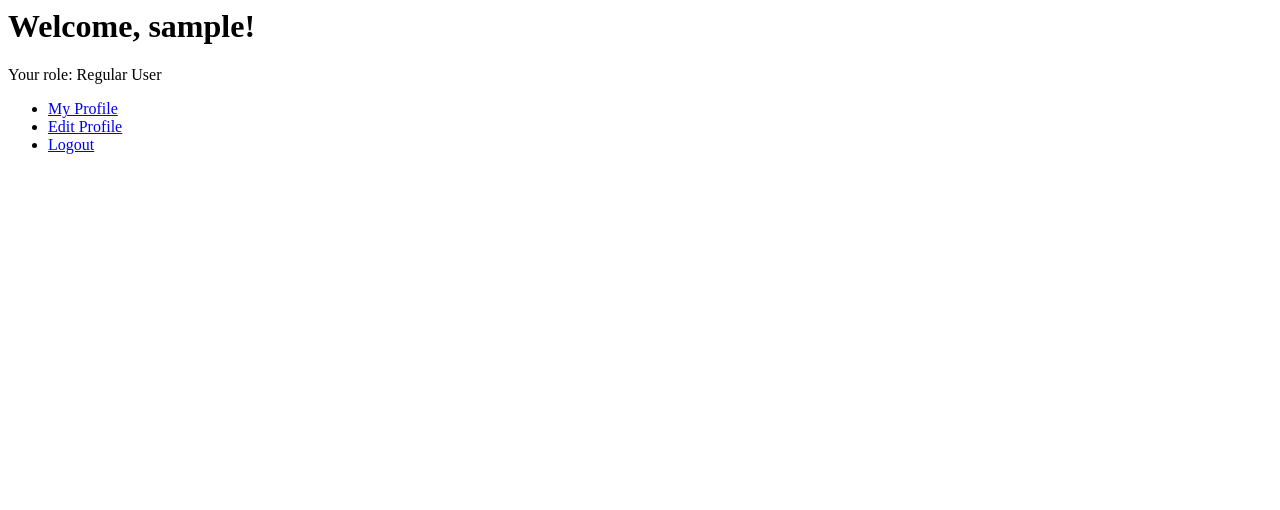
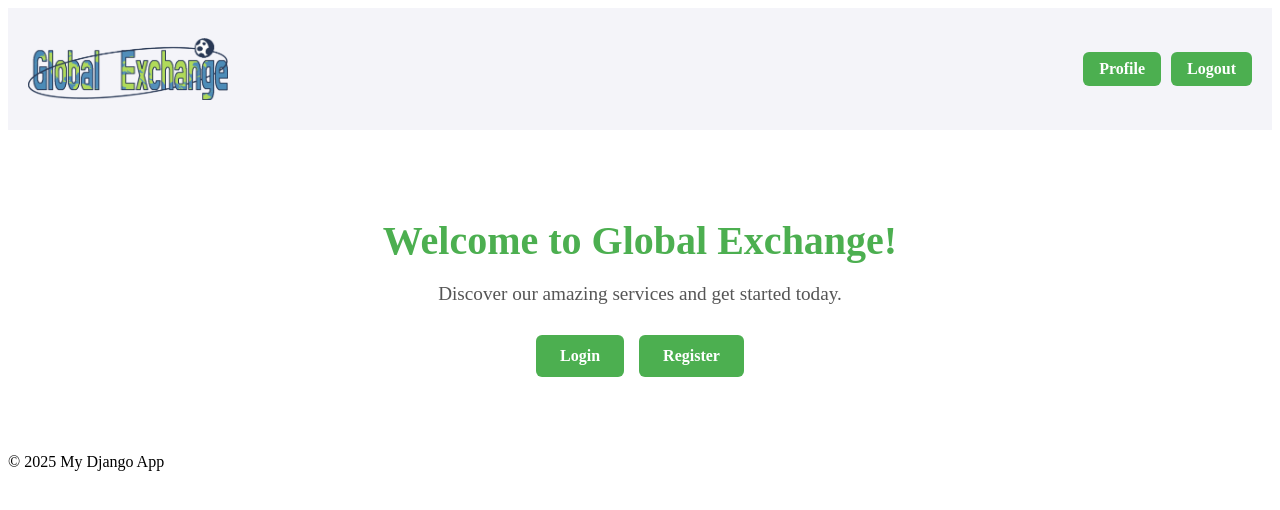
Before and after one commit to CherryCherry777/global_exchange_webapp, a Django app: page / in a window 1280 px wide. Shown: the top 510 px of the page. Run offline with Django 5.2, Linux system fonts and the light colour scheme; the visitor is signed in with stand-in values (Sample User, id 1).

Commit message:
una interfaz mas bonita

```diff
--- a/webapp/static/webapp/style.css
+++ b/webapp/static/webapp/style.css
@@ -81,3 +81,97 @@
 .logout-container a:hover {
     text-decoration: underline;
 }
+
+/* Homepage styles */
+.homepage-container {
+    text-align: center;
+    padding: 60px 20px;
+}
+
+.homepage-container h1 {
+    font-size: 2.5em;
+    color: #4CAF50;
+    margin-bottom: 10px;
+}
+
+.homepage-container p {
+    font-size: 1.2em;
+    margin-bottom: 30px;
+    color: #555;
+}
+
+.homepage-links {
+    display: flex;
+    justify-content: center;
+    gap: 15px;
+    flex-wrap: wrap;
+}
+
+.homepage-links .home-btn {
+    background-color: #4CAF50;
+    color: white;
+    padding: 12px 24px;
+    border-radius: 6px;
+    text-decoration: none;
+    font-weight: bold;
+    transition: background-color 0.3s;
+}
+
+.homepage-links .home-btn:hover {
+    background-color: #45a049;
+}
+
+/* Header nav styling */
+.header-nav {
+    background-color: #f4f4f9;
+    padding: 10px 20px;
+}
+
+.header-nav li {
+    margin: 0;
+}
+
+.header-btn {
+    padding: 8px 16px;
+    border-radius: 6px;
+    background-color: #4CAF50;
+    color: white;
+    text-decoration: none;
+    font-weight: bold;
+    transition: background-color 0.3s;
+}
+
+.header-nav .header-btn:hover {
+    background-color: #45a049;
+}
+
+/* Optional: adjust logo margin */
+.header-nav .logo {
+    margin-right: 20px;
+}
+
+.img-header{
+    margin-top: 20px;
+    margin-bottom: 20px;
+    width:200px;
+    margin-left: auto;
+    margin-right: auto;
+    align-self: center;
+}
+
+.nav-links {
+    display: flex;
+    gap: 10px;
+}
+
+.logo-container .img-header {
+    width: 200; /* adjust size */
+    align-items: center;
+    display:block;
+}
+
+.nav-container {
+    display: flex;
+    align-items: center;
+    justify-content: space-between; /* logo left, buttons right */
+}
--- a/webapp/templates/webapp/base.html
+++ b/webapp/templates/webapp/base.html
@@ -7,21 +7,30 @@
     <link rel="stylesheet" href="{% static 'webapp/style.css' %}">
 </head>
 <body>
-    <header>
-        <nav>
-            <ul>
-                <li><a href="{% url 'landing' %}">Home</a></li>
+    <header class="header-nav">
+        <nav class="nav-container">
+            <!-- Logo on the left -->
+            <div class="logo-container">
                 {% if user.is_authenticated %}
-                    <li><a href="{% url 'profile' %}">Profile</a></li>
+                    <a href="{% url 'landing' %}"><img class="img-header" src="{% static 'webapp/global_exchange_logo.png' %}" alt="Company Logo"></a>
+                {% else %}
+                    <a href="{% url 'public_home' %}"><img class="img-header" src="{% static 'webapp/global_exchange_logo.png' %}" alt="Company Logo"></a>
+                {% endif %}
+            </div>
+
+            <!-- Navigation buttons on the right -->
+            <div class="nav-links">
+                {% if user.is_authenticated %}
+                    <a href="{% url 'profile' %}" class="header-btn">Profile</a>
                     {% if is_admin %}
-                        <li><a href="{% url 'manage_roles' %}">Manage Roles</a></li>
+                        <a href="{% url 'manage_roles' %}" class="header-btn">Manage Roles</a>
                     {% endif %}
-                    <li><a href="{% url 'logout' %}">Logout</a></li>
+                    <a href="{% url 'logout' %}" class="header-btn">Logout</a>
                 {% else %}
-                    <li><a href="{% url 'login' %}">Login</a></li>
-                    <li><a href="{% url 'register' %}">Register</a></li>
+                    <a href="{% url 'login' %}" class="header-btn">Login</a>
+                    <a href="{% url 'register' %}" class="header-btn">Register</a>
                 {% endif %}
-            </ul>
+            </div>
         </nav>
     </header>
 
--- /dev/null
+++ b/webapp/templates/webapp/home.html
@@ -0,0 +1,21 @@
+
+{% extends 'webapp/base.html' %}
+{% load static %}
+{% block title %}Welcome to My Business{% endblock %}
+
+{% block content %}
+<div class="homepage-container">
+    <!-- Logo -->
+    <!--<img src="{% static 'webapp/global_exchange_logo.png' %}" alt="Company Logo" class="logo">-->
+
+    <!-- Hero Text -->
+    <h1>Welcome to Global Exchange!</h1>
+    <p>Discover our amazing services and get started today.</p>
+
+    <!-- Call-to-action buttons -->
+    <div class="homepage-links">
+        <a href="{% url 'login' %}" class="home-btn">Login</a>
+        <a href="{% url 'register' %}" class="home-btn">Register</a>
+    </div>
+</div>
+{% endblock %}
--- a/webapp/templates/webapp/landing.html
+++ b/webapp/templates/webapp/landing.html
@@ -1,17 +1,26 @@
-<h1>Welcome, {{ user.username }}!</h1>
-<p>Your role: {{ role }}</p>
+{% extends 'webapp/base.html' %}
 
-<ul>
-  {% if role == "Administrator" %}
-    <li><a href="{% url 'admin_dashboard' %}">Admin Dashboard</a></li>
-    <li><a href="{% url 'manage_roles' %}">Manage Roles & Permissions</a></li>
-  {% endif %}
+{% load static%}
 
-  {% if role == "Employee" or role == "Administrator" %}
-    <li><a href="{% url 'employee_dashboard' %}">Employee Dashboard</a></li>
-  {% endif %}
+{% block title %}Home{% endblock %}
 
-  <li><a href="{% url 'profile' %}">My Profile</a></li>
-  <li><a href="{% url 'edit_profile' %}">Edit Profile</a></li>
-  <li><a href="{% url 'logout' %}">Logout</a></li>
-</ul>
+{% block content %}
+<div class="homepage-container">
+    <!--<img src="{% static 'webapp/global_exchange_logo.png' %}" alt="Company Logo" class="logo">-->
+    <h1>Welcome to My Business!</h1>
+    <p>We provide awesome services to make your life easier.</p>
+
+    <div class="homepage-links">
+        {% if user.is_authenticated %}
+            <a href="{% url 'profile' %}" class="home-btn">Your Profile</a>
+            {% if is_admin %}
+                <a href="{% url 'manage_roles' %}" class="home-btn">Manage Roles</a>
+            {% endif %}
+            <a href="{% url 'logout' %}" class="home-btn">Logout</a>
+        {% else %}
+            <a href="{% url 'login' %}" class="home-btn">Login</a>
+            <a href="{% url 'register' %}" class="home-btn">Register</a>
+        {% endif %}
+    </div>
+</div>
+{% endblock %}
--- a/webapp/templates/webapp/logout.html
+++ b/webapp/templates/webapp/logout.html
@@ -6,7 +6,7 @@
 <div class="logout-container">
     <h2>You have been logged out.</h2>
     <p>You will be redirected to the home page in <span id="countdown">5</span> seconds.</p>
-    <p>If not, <a href="{% url 'landing_page' %}">click here</a>.</p>
+    <p>If not, <a href="{% url 'public_home' %}">click here</a>.</p>
 </div>
 
 <script>
@@ -18,7 +18,7 @@
         countdown.textContent = seconds;
         if (seconds <= 0) {
             clearInterval(interval);
-            window.location.href = "{% url 'landing_page' %}";
+            window.location.href = "{% url 'public_home' %}";
         }
     }, 1000);
 </script>
--- a/webapp/urls.py
+++ b/webapp/urls.py
@@ -4,6 +4,7 @@ from .views import CustomLoginView
 
 #aqui van las url para el programa, si no estaan aqui no seran accesibles
 urlpatterns = [
+    path("landing/", views.landing_page, name="landing"),
     path("register/", views.register, name="register"),
     path("verify/<uidb64>/<token>/", views.verify_email, name="verify-email"),
     path("login/", CustomLoginView.as_view(), name="login"),
@@ -13,7 +14,7 @@ urlpatterns = [
     path("admin_dashboard/", views.admin_dash, name="admin_dashboard"),
     path("employee_dashboard/", views.employee_dash, name="employee_dashboard"),
     path("manage_roles/", views.manage_roles, name="manage_roles"),
-    path("", views.landing_page, name="landing"),
+    path('', views.public_home, name='public_home'),
     path('manage_roles/<int:user_id>/<str:role>/', views.manage_roles, name='assign_role'),
     path('remove_role/<int:user_id>/<str:role>/', views.remove_role, name='remove_role'),
     path('users/', views.UserListView.as_view(), name='user_list'),
--- a/webapp/views.py
+++ b/webapp/views.py
@@ -22,6 +22,9 @@ from .forms import UserUpdateForm
 from .decorators import role_required
 
 User = get_user_model()
+
+def public_home(request):
+    return render(request, "webapp/home.html")
 
 # Registration
 def register(request):
@@ -74,8 +77,12 @@ def verify_email(request, uidb64, token):
 from django.contrib.auth.views import LoginView, LogoutView
 
 class CustomLoginView(LoginView):
+    template_name = "webapp/login.html"
     form_class = LoginForm
-    template_name = "webapp/login.html"
+
+    def get_success_url(self):
+        # Redirect to the named URL 'landing'
+        return reverse_lazy('landing')
 
 def custom_logout(request):
     logout(request)
@@ -135,23 +142,6 @@ def remove_role(request, user_id, role_name):
     user.groups.remove(group)
     return redirect("manage_roles")
 
-class CustomLoginView(LoginView):
-    template_name = "webapp/login.html"
-
-
-    def get_success_url(self):
-        return "/"
-        """
-        role = get_user_primary_role(self.request.user)
-        if role == "Administrator":
-            return "/admin_dashboard/"  # change to your admin dashboard URL
-        elif role == "Employee":
-            return "/employee_dashboard/"
-        else:
-            return "/profile/"  # default for regular users
-            """
-
-
 
 @role_required("Administrator")
 def admin_dash(request):
@@ -164,7 +154,7 @@ def employee_dash(request):
 @login_required
 def landing_page(request):
     role = get_user_primary_role(request.user)
-    context = {"role": role}
+    context = {"role": role}  # still available if needed
     return render(request, "webapp/landing.html", context)
 
 @login_required
```
Also changed, not shown: webapp/static/webapp/global_exchange_logo.png (added).
